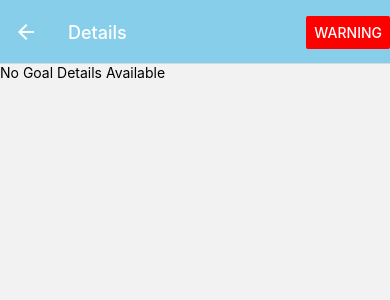
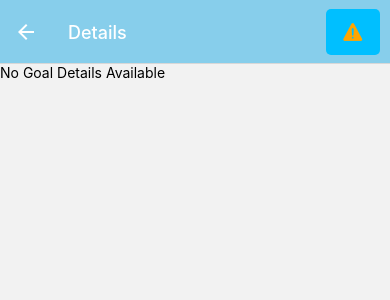
Before and after one commit to Spec-DY/react-native-project, a React Native app: screen /Details in a window 390 px wide. Shown: the top 300 px of the page. Built offline with nearby package versions, Linux system fonts and the light colour scheme.

Commit message:
update warning icon

```diff
--- a/components/GoalDetails.js
+++ b/components/GoalDetails.js
@@ -2,6 +2,8 @@ import { NavigationHelpersContext } from "@react-navigation/native";
 import { useLayoutEffect } from "react";
 import {Text, View, Button} from "react-native"
 import { useState } from "react";
+import Ionicons from '@expo/vector-icons/Ionicons';
+import PressableButton from "./PressableButton";
 
 
 export default function GoalDetails({route, navigation}){
@@ -22,11 +24,12 @@ export default function GoalDetails({route, navigation}){
   useLayoutEffect(() => {
     navigation.setOptions({
       headerRight: () => (
-        <Button
-          title="Warning"
+        <PressableButton
           onPress={handleWarning}
-          color="red"
-        />
+          style={{ marginRight: 10}}
+        >
+          <Ionicons name="warning" size={24} color="orange" />
+        </PressableButton>
       ),
     });
   }, [navigation]);
```
